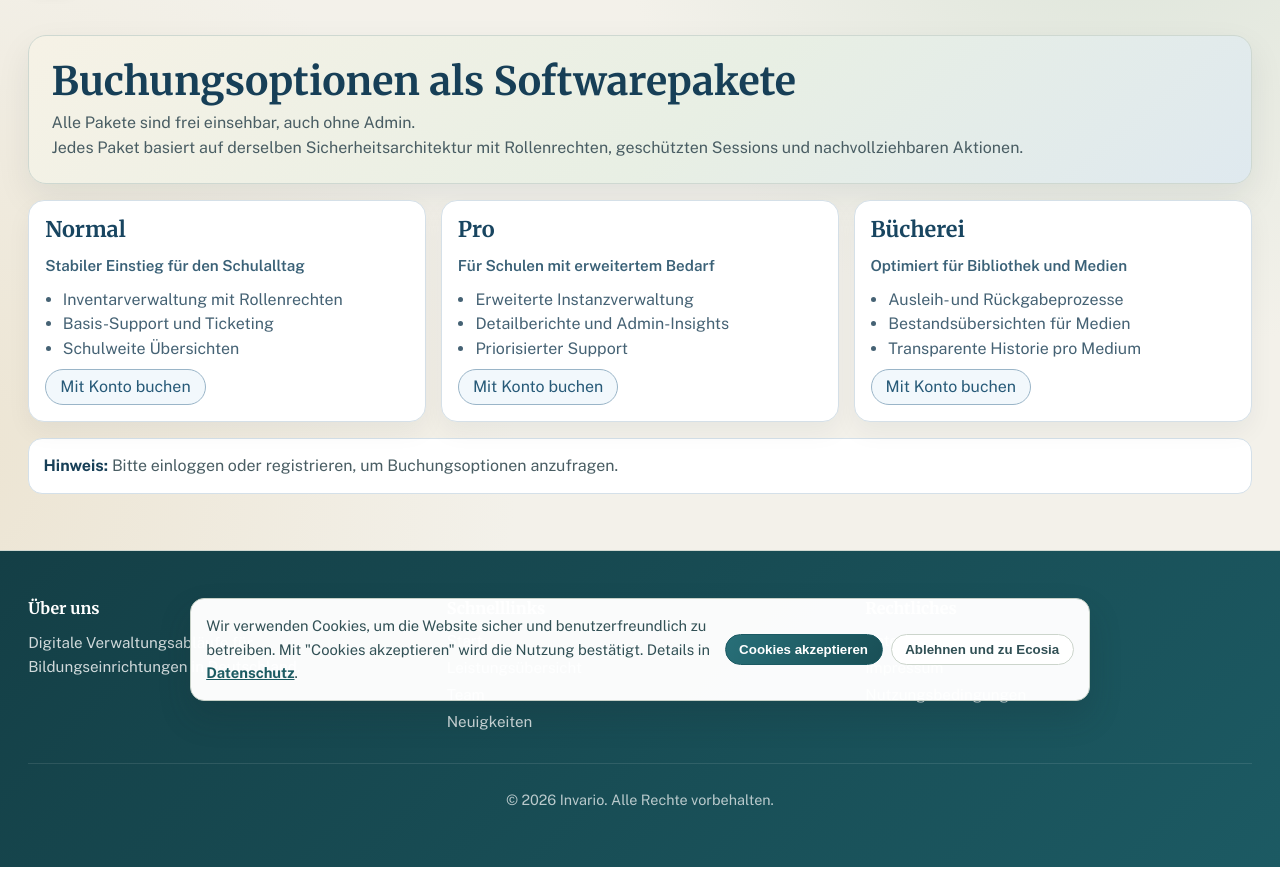
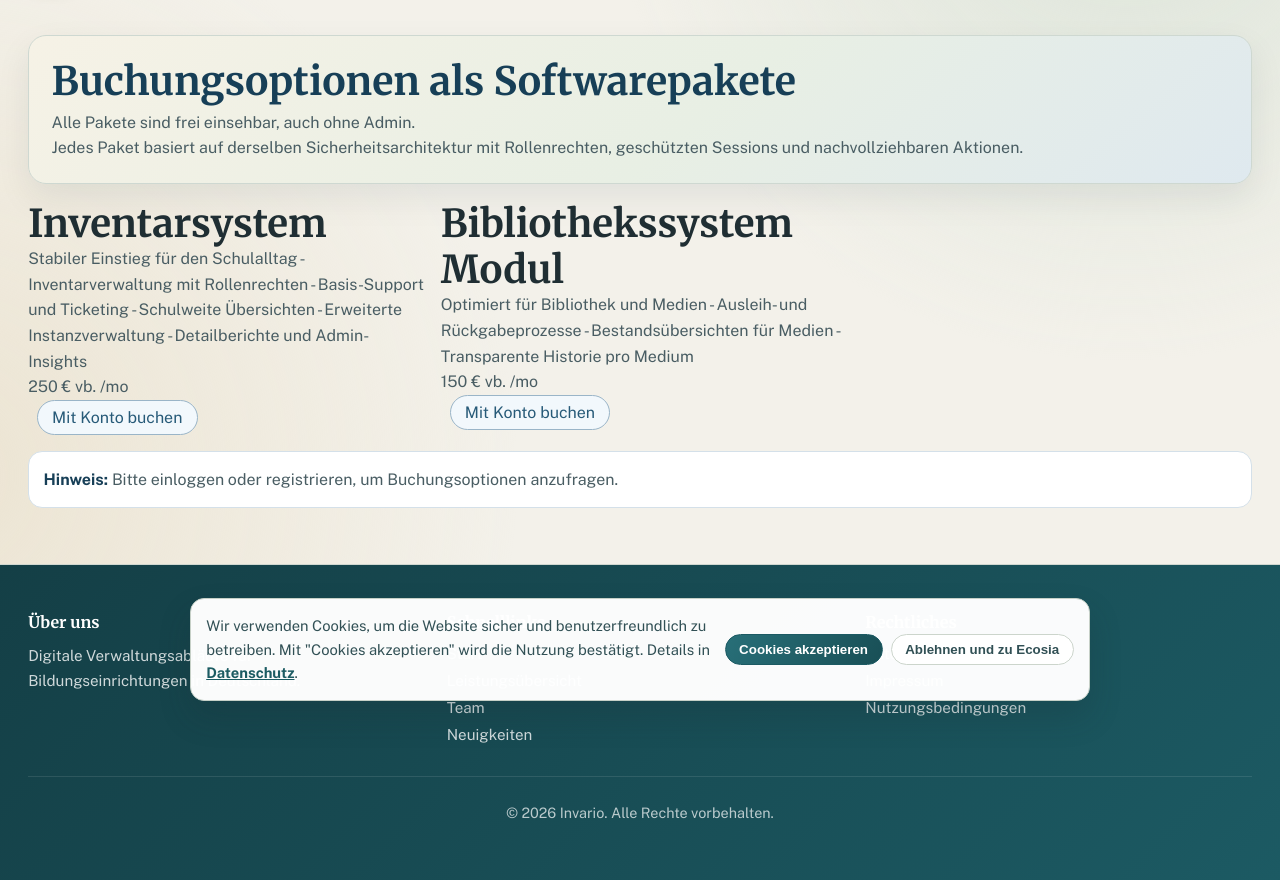
Before and after one commit to AIIrondev/Key-service-Server, a Flask app: page /appointments in a window 1280 px wide. Shown: the part 83-963 px from the top of the page. Run offline with Flask 3, Linux system fonts and the light colour scheme; some libraries are stand-ins or nearby versions.

Commit message:
feat: Update booking options with new package details and improved layout
Co-authored-by: Copilot <copilot@github.com>

```diff
--- a/Website/main.py
+++ b/Website/main.py
@@ -1826,8 +1826,7 @@ def appointments():
 def book_option_package():
     package_raw = _sanitize_text(request.form.get("package") or "", 40).lower()
     package_map = {
-        "normal": "Normal",
-        "pro": "Pro",
+        "inventarsystem": "Inventarsystem",
         "buecherei": "Bücherei",
     }
     selected_package = package_map.get(package_raw)
--- a/Website/templates/appointments.html
+++ b/Website/templates/appointments.html
@@ -108,27 +108,94 @@
 </section>
 
 <section class="packages-grid">
-    {% for package in software_packages %}
-        <article class="package-card">
-            <h2 class="package-name">{{ package.name }}</h2>
-            <p class="package-headline">{{ package.headline }}</p>
-            <ul class="feature-list">
-                {% for feature in package.features %}
-                    <li>{{ feature }}</li>
-                {% endfor %}
-            </ul>
+    <div class="flex flex-col bg-white rounded-3xl">
+      <div class="px-6 py-8 sm:p-10 sm:pb-6">
+        <div class="grid items-center justify-center w-full grid-cols-1 text-left">
+          <div>
+            <h2
+              class="text-lg font-medium tracking-tighter text-gray-600 lg:text-3xl">
+                Inventarsystem
+            </h2>
+            <p class="mt-2 text-sm text-gray-500">
+                Stabiler Einstieg für den Schulalltag
+                - Inventarverwaltung mit Rollenrechten
+                - Basis-Support und Ticketing
+                - Schulweite Übersichten
+                - Erweiterte Instanzverwaltung
+                - Detailberichte und Admin-Insights
+            </p>
+          </div>
+          <div class="mt-6">
+            <p>
+              <span class="text-5xl font-light tracking-tight text-black">
+                250 € vb.
+              </span>
+              <span class="text-base font-medium text-gray-500"> /mo </span>
+            </p>
+          </div>
+        </div>
+      </div>
+      <div class="flex px-6 pb-8 sm:px-8">
+        <a
+          aria-describedby="tier-company"
+          class="flex items-center justify-center w-full px-6 py-2.5 text-center text-white duration-200 bg-black border-2 border-black rounded-full nline-flex hover:bg-transparent hover:border-black hover:text-black focus:outline-none focus-visible:outline-black text-sm focus-visible:ring-black" href="#">
           <div class="package-actions">
             {% if 'username' in session %}
                 <form method="POST" action="{{ url_for('book_option_package') }}">
-                        <input type="hidden" name="package" value="{{ package.slug }}">
+                    <input type="hidden" name="package" value="inventarsystem">
                     <button class="btn" type="submit">Option buchen</button>
                 </form>
             {% else %}
                 <a class="btn secondary" href="{{ url_for('login') }}">Mit Konto buchen</a>
             {% endif %}
         </div>
-        </article>
-    {% endfor %}
+        </a>
+      </div>
+    </div>
+
+    <div class="flex flex-col bg-white rounded-3xl">
+      <div class="px-6 py-8 sm:p-10 sm:pb-6">
+        <div class="grid items-center justify-center w-full grid-cols-1 text-left">
+          <div>
+            <h2
+              class="text-lg font-medium tracking-tighter text-gray-600 lg:text-3xl">
+                Bibliothekssystem Modul
+            </h2>
+            <p class="mt-2 text-sm text-gray-500">
+                Optimiert für Bibliothek und Medien
+
+                - Ausleih- und Rückgabeprozesse
+                - Bestandsübersichten für Medien
+                - Transparente Historie pro Medium
+            </p>
+          </div>
+          <div class="mt-6">
+            <p>
+              <span class="text-5xl font-light tracking-tight text-black">
+                150 € vb.
+              </span>
+              <span class="text-base font-medium text-gray-500"> /mo </span>
+            </p>
+          </div>
+        </div>
+      </div>
+      <div class="flex px-6 pb-8 sm:px-8">
+        <a
+          aria-describedby="tier-company"
+          class="flex items-center justify-center w-full px-6 py-2.5 text-center text-white duration-200 bg-black border-2 border-black rounded-full nline-flex hover:bg-transparent hover:border-black hover:text-black focus:outline-none focus-visible:outline-black text-sm focus-visible:ring-black" href="#">
+          <div class="package-actions">
+            {% if 'username' in session %}
+                <form method="POST" action="{{ url_for('book_option_package') }}">
+                    <input type="hidden" name="package" value="buecherei">
+                    <button class="btn" type="submit">Option buchen</button>
+                </form>
+            {% else %}
+                <a class="btn secondary" href="{{ url_for('login') }}">Mit Konto buchen</a>
+            {% endif %}
+        </div>
+        </a>
+      </div>
+    </div>
 </section>
 
 <section class="notice">
```
Lines whose indentation alone changed are shown as unchanged.
